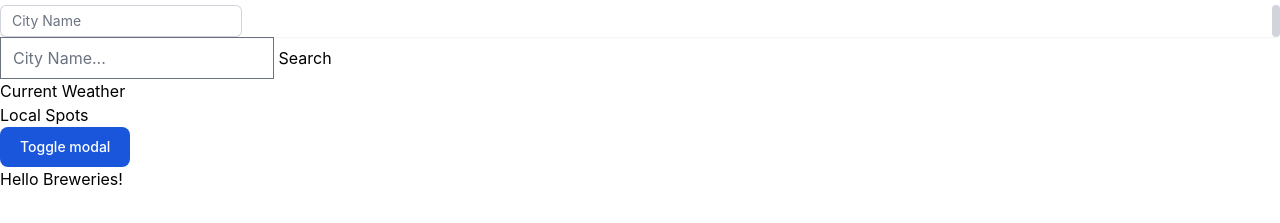
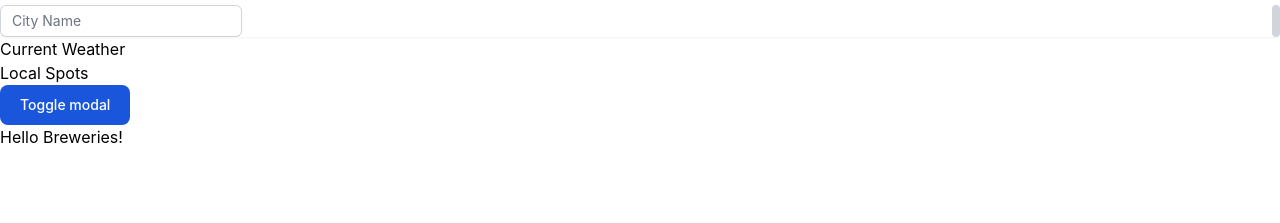
Before and after one commit to AlexJ1890/Brews_and_Weather, a plain HTML site: page index.html in a window 1280 px wide. Shown: the part 63-286 px from the top of the page. Drawn offline with nearby package versions, Linux system fonts and the light colour scheme.

Commit message:
moved tags and ids for search input and buttons

```diff
--- a/index.html
+++ b/index.html
@@ -13,21 +13,14 @@
   <div class="vh">
     <label for="price" class="block text-sm font-medium leading-6 text-gray-900">Search a city!</label>
     <div class="relative mt-2 rounded-md shadow-sm">
-      <input type="text" name="price" id="price" class="block rounded-md border-0 py-1.5 pl-7 pr-20 text-gray-900 ring-1 ring-inset ring-gray-300 placeholder:text-gray-400 focus:ring-2 focus:ring-inset focus:ring-indigo-600 sm:text-sm sm:leading-6" placeholder="City Name">
+      <input type="text" name="price" id="myInput" class="block rounded-md border-0 py-1.5 pl-7 pr-20 text-gray-900 ring-1 ring-inset ring-gray-300 placeholder:text-gray-400 focus:ring-2 focus:ring-inset focus:ring-indigo-600 sm:text-sm sm:leading-6" placeholder="City Name">
       <div class="absolute inset-y-0 right-0 flex items-center">
         <label for="currency" class="sr-only">Currency</label>
-        <button id="currency" name="currency" class="h-full rounded-md border-0 bg-gray-300 py-0 pl-2 pr-7 text-gray-500 focus:ring-2 focus:ring-inset focus:ring-indigo-600 sm:text-sm">
+        <button id="searchBtn" name="currency" class="btn h-full rounded-md border-0 bg-gray-300 py-0 pl-2 pr-7 text-gray-500 focus:ring-2 focus:ring-inset focus:ring-indigo-600 sm:text-sm">
         </button>
       </div>
     </div>
   </div>
-
-<div>
-    <div id="user-form" class="card-body">
-        <input type="text" id="myInput" placeholder="City Name..."/>
-        <button class="btn" id="searchBtn">Search</button>
-    </div>
-</div>
 
 <div class="card">
     <div>
```
